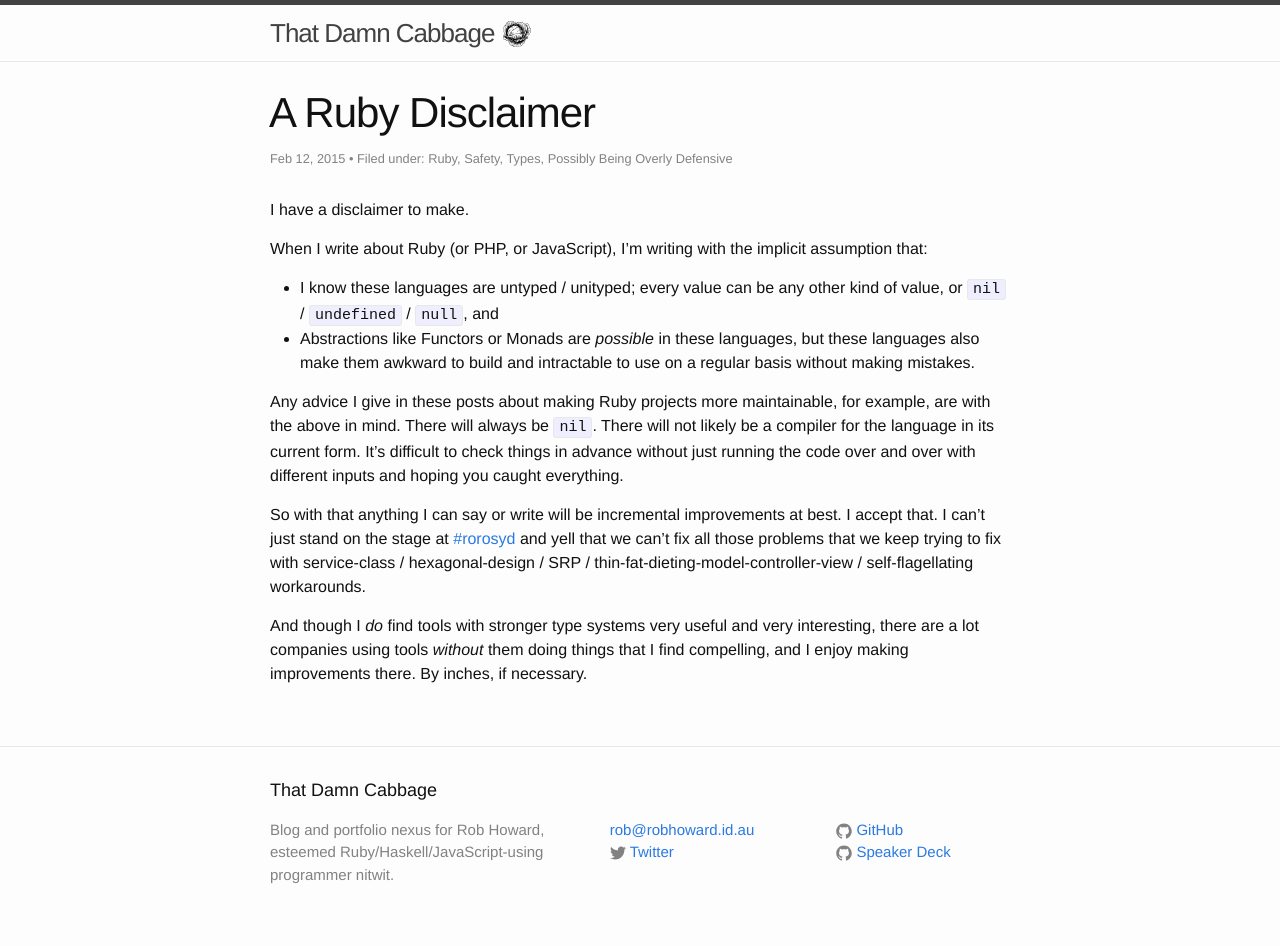
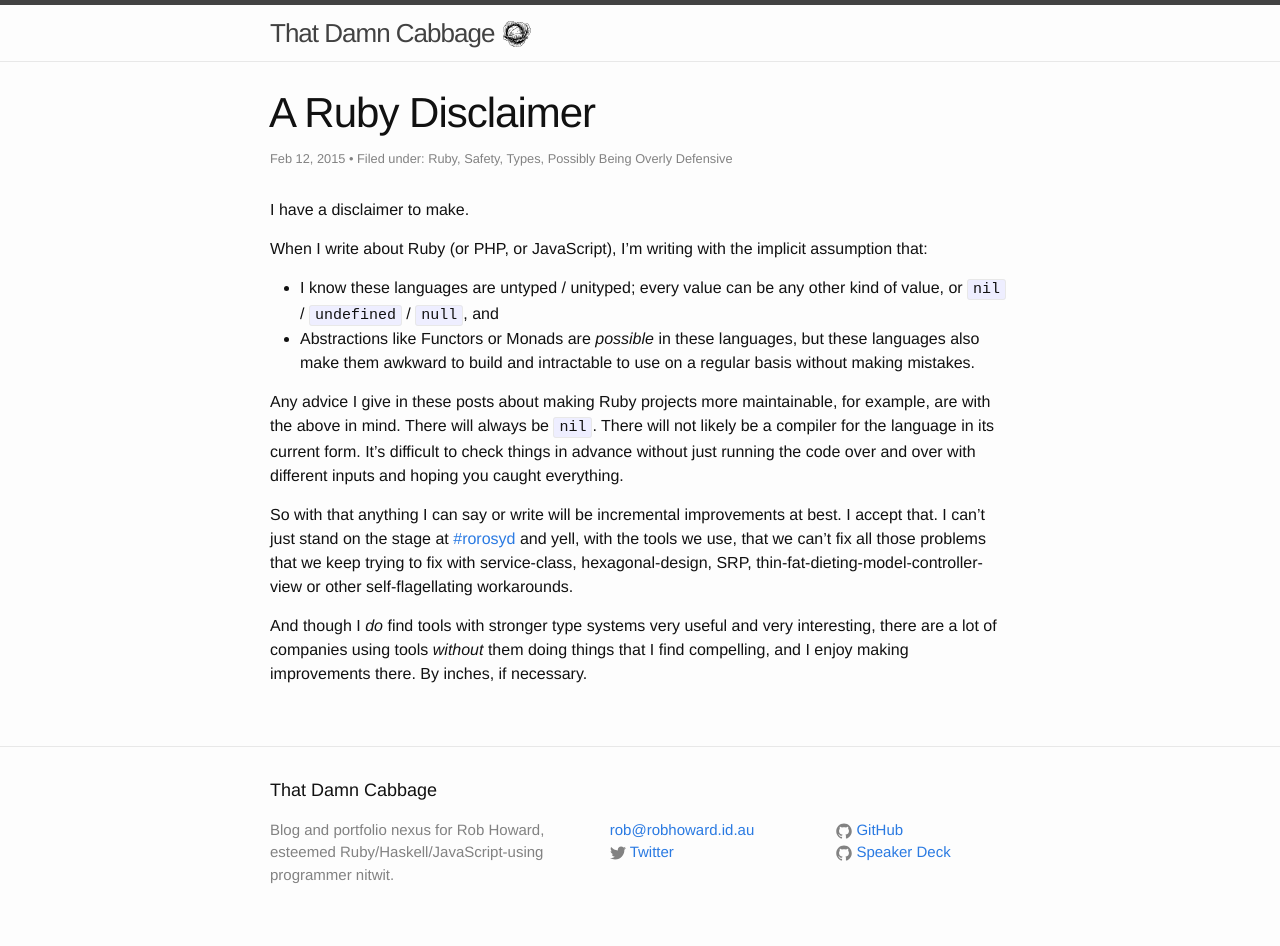
Before and after one commit to damncabbage/deadname.id.au, a Jekyll site: the page built from _posts/2015-02-12-a-ruby-disclaimer.markdown, in a window 1280 px wide. Built offline with Jekyll 4.4.1, drawn with Linux system fonts in a browser that asks for light colours; Markdown is read by kramdown in place of the engine named in the settings.

Commit message:
Tidy-up, typo fix.

```diff
--- a/_posts/2015-02-12-a-ruby-disclaimer.markdown
+++ b/_posts/2015-02-12-a-ruby-disclaimer.markdown
@@ -19,6 +19,6 @@ When I write about Ruby (or PHP, or JavaScript), I'm writing with the implicit a
 
 Any advice I give in these posts about making Ruby projects more maintainable, for example, are with the above in mind. There will always be `nil`. There will not likely be a compiler for the language in its current form. It's difficult to check things in advance without just running the code over and over with different inputs and hoping you caught everything.
 
-So with that anything I can say or write will be incremental improvements at best. I accept that. I can't just stand on the stage at [#rorosyd](http://www.meetup.com/Ruby-On-Rails-Oceania-Sydney/) and yell that we can't fix all those problems that we keep trying to fix with service-class / hexagonal-design / SRP / thin-fat-dieting-model-controller-view / self-flagellating workarounds.
+So with that anything I can say or write will be incremental improvements at best. I accept that. I can't just stand on the stage at [#rorosyd](http://www.meetup.com/Ruby-On-Rails-Oceania-Sydney/) and yell, with the tools we use, that we can't fix all those problems that we keep trying to fix with service-class, hexagonal-design, SRP, thin-fat-dieting-model-controller-view or other self-flagellating workarounds.
 
-And though I *do* find tools with stronger type systems very useful and very interesting, there are a lot companies using tools *without* them doing things that I find compelling, and I enjoy making improvements there. By inches, if necessary.
+And though I *do* find tools with stronger type systems very useful and very interesting, there are a lot of companies using tools *without* them doing things that I find compelling, and I enjoy making improvements there. By inches, if necessary.
```
